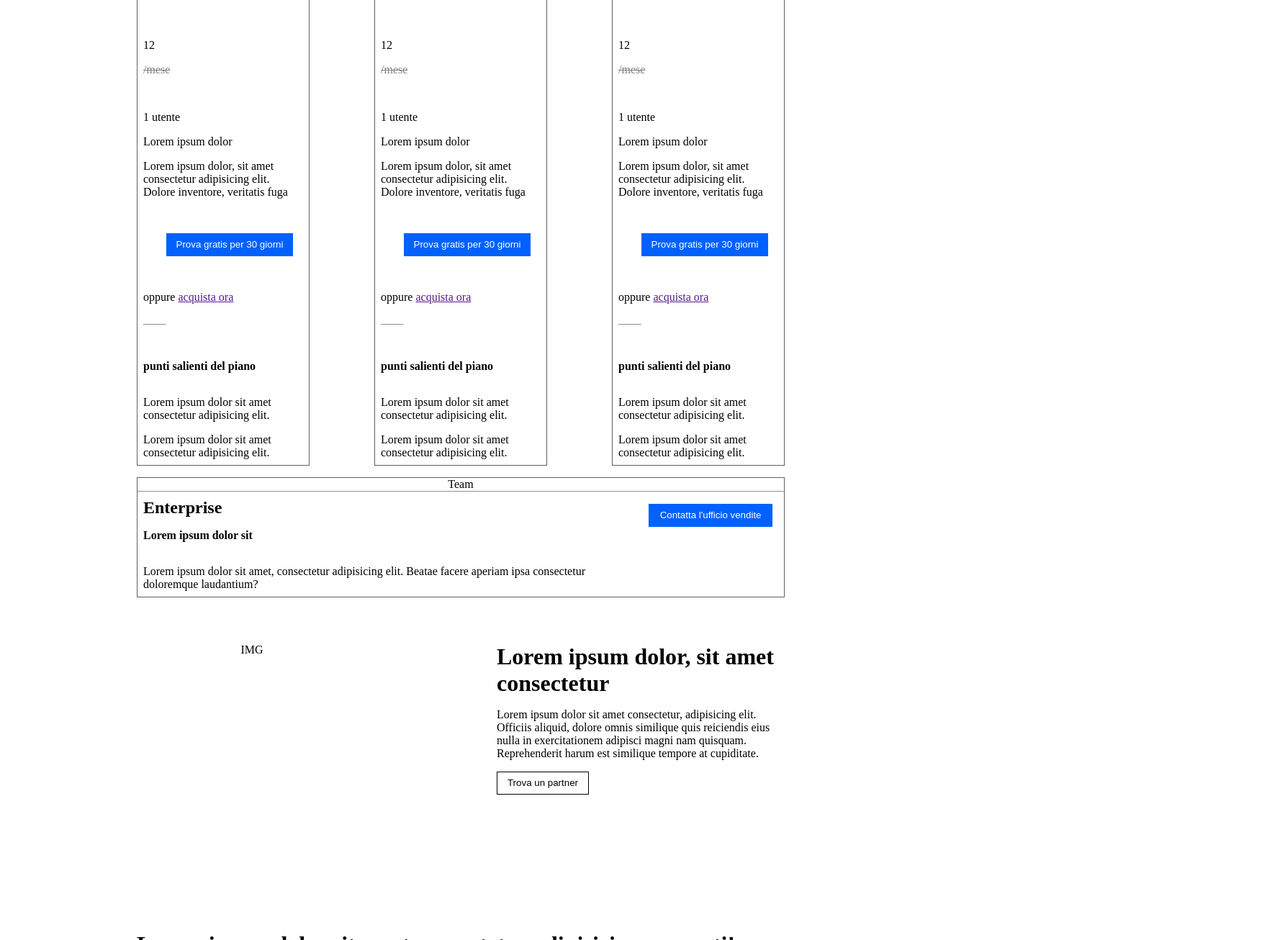
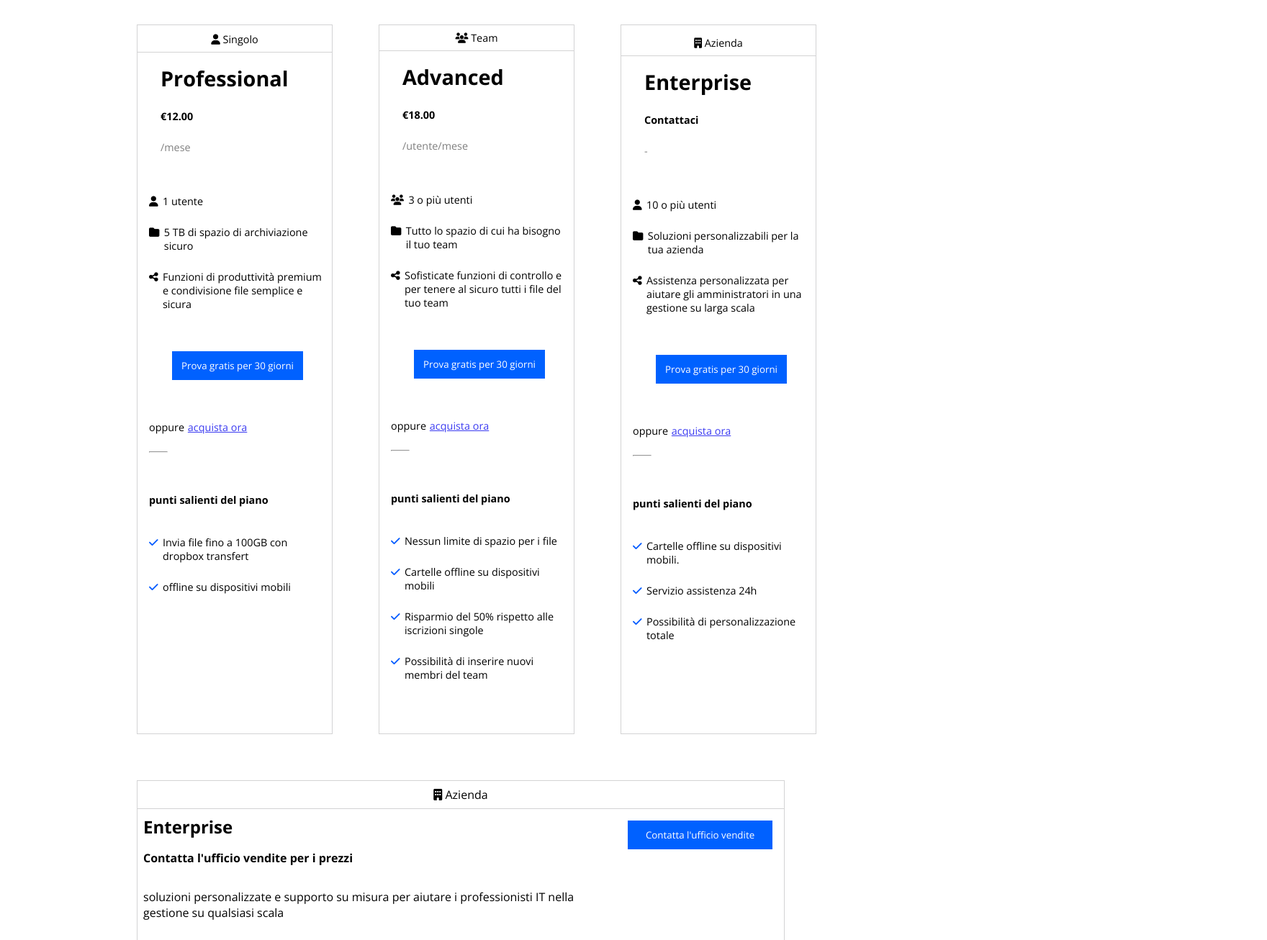
Before and after one commit to SimoneColombo1/htmlcss-dropbox, a plain HTML site: page index.html in a window 1280 px wide. Shown: the part 901-2207 px from the top of the page at 72% size, 1760 px wide, since content can reach past the window. Drawn offline with nearby package versions, Linux system fonts and the light colour scheme.

Commit message:
inserito il logo e il jumbotron nell'header / perfezionato inserendo loghi e scrivendo il testo corretto nel piano busness/ inserita immagine nella sezione del partner

```diff
--- a/css/style.css
+++ b/css/style.css
@@ -2,6 +2,7 @@
     margin:0;
     padding:0;
     box-sizing: border-box;
+    font-family: "Open Sans", sans-serif;
 
 }
 
@@ -36,6 +37,13 @@ nav button{
     width: 4rem;
 
 }
+
+.logo{
+    width: 6.3rem;
+    height: 1.5rem;
+    margin: 0.8rem 0rem 0rem 1rem;
+}
+
 .button-blue{
     background-color:#0061ff ;
     color: white;
@@ -61,35 +69,60 @@ h1{
 }
 
 #jumbo button{
-    height: 2rem;
+    height: 2.5rem;
     width: 10rem;
 
 
 }
 #jumbo p{
-    padding: 2rem 0rem 2rem 0rem;
+    padding: 2rem 6rem 2rem 0rem;
+
+    font-size: 1.3rem;
 }
 
 #jumbo div{
     display: flex;
     flex-direction: row;
+    width: 40rem;
 }
 
-#jumbo div span{
-    padding-left: 30rem;
+
+#jumbo img{
+    display: flex;
+
+    width: 50rem;
+     height: 30rem;
+     position: absolute;
+     left: 60rem;
+     top: 16rem ;
+
+
 }
 
-.fa-solid{
+#divisore{
+    padding-top: 8rem;
+
+}
+.fa-arrow-down{
     font-size: 4rem;
     padding-bottom: 2rem;
+}
+
+.piani hr{
+    color: #e9e9ea;
 }
 
 .piani{
     display: flex;
     flex-direction: column;
     justify-content: center;
-    border: #606060 solid 1px ;
-    width: 15rem;
+    border: #d3d3d4 solid 1px  ;
+    margin-right: 4rem;
+    width: 17rem;
+    font-size: 0.9rem;
+    padding-bottom: 4rem;
+
+
 
 }
 .piani p{
@@ -98,33 +131,64 @@ h1{
 }
 .piani h3{
     font-size: 1.8rem;
-    padding: 2rem 1rem ;
+    padding: 0rem 1rem ;
 }
 .piani li{
     list-style: none;
-    padding: 0.5rem;
+    padding: 1rem 0.5rem 0.5rem 1rem;
 
 }
 
 .gray {
     color: gray;
-    text-decoration: line-through;
-    padding-bottom: 4rem;
+
+    padding-bottom:  4rem;
+    margin-left: 1rem;
 }
 
 .contenitore-lista{
     padding-bottom: 2rem;
+
+
+
+}
+
+.border{
+    border-bottom: solid 1px #d3d3d4;
+
+
 }
 
 #bottone-lista{
    margin: 2rem;
-   height: 2rem;
-   width: 11rem;
+   height: 2.5rem;
+   width: 18rem;
 }
 .divisore-lista{
     display: inline-block;
     width: 2rem;
     padding-bottom: 2rem;
+
+
+
+
+}
+li strong{
+    padding-left: 1rem;
+}
+
+
+   .piani li a{
+    color:#3c3cf1;
+    padding-left: 0.3rem;
+   }
+.piani li{
+    display: flex;
+    flex-direction: row;
+}
+.piani li span{
+    display: block;
+    padding-right: 0.4rem;
 }
 
 li h4{
@@ -139,6 +203,7 @@ li h4{
     display: flex;
     flex-direction: row;
     justify-content: space-between;
+
  }
  .contenitore-2{
 
@@ -147,14 +212,21 @@ li h4{
 
  }
  .contenitore-2 h2{
-    font-size: 2rem;
+    font-size: 3rem;
     padding-top: 4rem;
  }
  .tabella-2{
 
-    border: solid #606060 1px;
-    margin-top: 1rem;
+    border: solid #d3d3d4 1px;
+    margin-top: 4rem;
+    padding-bottom: 1.5rem;
 
+
+ }
+ .tabella-2 span{
+    border-bottom: solid 1px #d3d3d4;
+    display: block;
+    padding: 0.5rem;
  }
  .tabella-2 p{
     text-align: center;
@@ -167,11 +239,12 @@ li h4{
  }
  .tabella-2 div button{
     margin: 1rem 1rem 0rem 0rem;
-    height: 2rem;
-    width: 12rem;
+    height: 2.5rem;
+    width: 15rem;
  }
  .tabella-2 ul{
     list-style: none;
+
  }
  .tabella-2 li h3{
 
@@ -186,15 +259,16 @@ li h4{
     flex-direction: row;
     justify-content: space-between;
  }
- #img{
-    width: 20rem;
-    height: 20rem;
-    text-align: center;
+ .partner img{
+    width: 33rem;
+    height: 33rem;
+
     padding-top: 4rem;
 
  }
  .partner div{
-   width: 25rem;
+   padding: 3rem 0rem 0rem 2rem;
+    width: 25rem;
    height: 25rem;
  }
 
@@ -207,12 +281,13 @@ li h4{
 
  .partner button{
 
-    width: 8rem;
-    height: 2rem;
+    width: 9rem;
+    height: 2.5rem;
     margin-top: 1rem;
  }
- .partner h2{
-    padding-bottom: 1rem;
+ .partner h3{
+    padding: 5rem 0rem 1rem 0rem;
+    font-size: 1.5rem;
  }
  .cards{
     display: flex;
--- a/index.html
+++ b/index.html
@@ -6,14 +6,17 @@
     <title>Dropbox</title>
     <link rel="stylesheet" href="./css/style.css">
     <link rel="stylesheet" href="https://cdnjs.cloudflare.com/ajax/libs/font-awesome/6.5.2/css/all.min.css ">
-    </title>
+    <link rel="preconnect" href="https://fonts.googleapis.com">
+<link rel="preconnect" href="https://fonts.gstatic.com" crossorigin>
+<link href="https://fonts.googleapis.com/css2?family=Open+Sans:ital,wght@0,300..800;1,300..800&display=swap" rel="stylesheet">
+
 </head>
 <body>
     <header>
        <!--Navbar-->
         <nav>
            <section>
-     <p>LOGO</p>
+     <img src="./img/logo-small.png" alt="logo dropbox" class="logo">
             <ul><li>
                 Perchè Dropbox
                     </li></ul>
@@ -27,10 +30,10 @@
               </section>
                <section>
                 <ul>
-                    <li>supporto</li>
+                    <li>Supporto</li>
                 </ul>
                <ul>
-                <li>contatta l'ufficio vendite</li>
+                <li>Contatta l'ufficio vendite</li>
             </ul>
                 <ul>
                     <li>Accedi</li>
@@ -41,14 +44,14 @@
           <section class="contenitore-1">      <!--Jumbo-->
             <section id="jumbo">
 
-                    <h1> ipsum dolor sit amet consectetur adipisicing elit. Molestiae nisi perferendis </h1>
+                    <h1> Tutto ciò che ti serve per il lavoro, in unico posto </h1>
                     <div>
-                        <p>Lorem ipsum dolor sit amet consectetur adipisicing elit. Doloribus voluptas ex ipsum dignissimos quia beatae dolorem ea tempore possimus suscipit, quidem sed quos, molestiae enim blanditiis voluptatibus. Inventore, quis temporibus?</p>
-                        <span>IMG</span>
+                        <p>Finalmente tutti i tuoi strumenti, contenuti e collaboratori sono accessibili dallo stesso posto. Dropbox buisness è più di uno spazio di archiviazione sicuro: è un modo intelligente e integrato per ottimizzare il flusso di lavoro esistente. </p>
+
                     </div>
+                    <img src="./img/jumbo.png" alt="jumbo">
 
 
-                    </div>
                     <button class="button-blue">Inizia la prova gratuita</button>
 
                     <p>annulla in qualsiasi momento</p>
@@ -60,7 +63,7 @@
             </header>
     <main>
         <section class="contenitore-2">
-              <h2>Trova il piano buisness che fa per te</h2>
+              <h2 id="divisore">Trova il piano buisness che fa per te</h2>
 
               <span class="check">
                 <input type="radio" name="1"> Fatturazione mensile</span>
@@ -69,8 +72,9 @@
               </span>
               <section class="tabelle">
               <div class="piani">
-               <p>singolo</p>
-                <hr>
+                <span class="border"><p><i class="fa-solid fa-user"></i> Singolo</p></span>
+
+
                <ul>
 
 
@@ -78,20 +82,20 @@
                     <h3>Professional</h3>
                 </li>
                 <div class="contenitore-lista">
-                   <li>12
+                   <li> <strong>&euro;12.00</strong>
 
                    </li>
                    <li class="gray">
                     /mese</li>
                 </div>
                 <li>
-                    1 utente
+                   <span><i class="fa-solid fa-user"></i></span>  1 utente
                 </li>
                 <li>
-                    Lorem ipsum dolor
+                    <span><i class="fa-solid fa-folder"></i></span>  5 TB di spazio di archiviazione sicuro
                 </li>
-                <li>
-                    Lorem ipsum dolor, sit amet consectetur adipisicing elit. Dolore inventore, veritatis fuga
+                <li >
+                    <span><i class="fa-solid fa-share-nodes"></i> </span> Funzioni di produttività premium e condivisione file semplice e sicura
                 </li>
                 <li>
                     <button class="button-blue" id="bottone-lista">
@@ -105,39 +109,46 @@
                     <h4>punti salienti del piano</h4>
                 </li>
                 <li>
-                    Lorem ipsum dolor sit amet consectetur adipisicing elit.
+                   <span><i class="fa-solid fa-check" style="color:#065cff ;"></i></span> Invia file fino a 100GB con dropbox transfert
                 </li>
-                <li>Lorem ipsum dolor sit amet consectetur adipisicing elit.</li>
-
+                <li> <span><i class="fa-solid fa-check" style="color:#065cff ;"></i></span> offline su dispositivi mobili</li>
+                <li></li>
+                <li></li>
+                <li></li>
+                <li></li>
+                <li></li>
                </ul>
 
 
 
             </div>
+
+
             <div class="piani">
-                <p>singolo</p>
-                 <hr>
+                <span class="border"> <p><i class="fa-solid fa-users"></i>  Team</p></span>
+
+
                  <ul>
 
 
                    <li>
-                     <h3>Professional</h3>
+                      <h3>Advanced</h3>
                   </li>
                   <div class="contenitore-lista">
-                    <li>12
+                     <li> <strong>&euro;18.00</strong>
 
                      </li>
                      <li class="gray">
-                     /mese</li>
+                      /utente/mese</li>
                   </div>
                   <li>
-                     1 utente
+                     <span><i class="fa-solid fa-users"></i></i></span>  3 o più utenti
                   </li>
                   <li>
-                     Lorem ipsum dolor
+                      <span><i class="fa-solid fa-folder"></i></span>  Tutto lo spazio di cui ha bisogno il tuo team
                   </li>
-                 <li>
-                     Lorem ipsum dolor, sit amet consectetur adipisicing elit. Dolore inventore, veritatis fuga
+                  <li >
+                      <span><i class="fa-solid fa-share-nodes"></i> </span>  Sofisticate funzioni di controllo e per tenere al sicuro tutti i file del tuo team
                   </li>
                   <li>
                       <button class="button-blue" id="bottone-lista">
@@ -151,39 +162,41 @@
                       <h4>punti salienti del piano</h4>
                   </li>
                   <li>
-                     Lorem ipsum dolor sit amet consectetur adipisicing elit.
+                      <span><i class="fa-solid fa-check" style="color:#065cff ;"></i></span>Nessun limite di spazio per i file
                   </li>
-                 <li>Lorem ipsum dolor sit amet consectetur adipisicing elit.</li>
-
+                  <li><span><i class="fa-solid fa-check" style="color:#065cff ;"></i></span>Cartelle offline su dispositivi mobili</li>
+                  <li><span><i class="fa-solid fa-check" style="color:#065cff ;"></i></span>Risparmio del 50&#37; rispetto alle iscrizioni singole</li>
+                  <li><span><i class="fa-solid fa-check" style="color:#065cff ;"></i></span>Possibilità di inserire nuovi membri del team</li>
                  </ul>
 
 
 
               </div>
               <div class="piani">
-                <p>singolo</p>
-                 <hr>
+                <span class="border"><p><i class="fa-solid fa-building"></i> Azienda</p></span>
+
+
                  <ul>
 
 
                    <li>
-                     <h3>Professional</h3>
+                      <h3>Enterprise</h3>
                   </li>
                   <div class="contenitore-lista">
-                    <li>12
+                     <li> <strong>Contattaci</strong>
 
                      </li>
                      <li class="gray">
-                     /mese</li>
+                      -</li>
                   </div>
                   <li>
-                     1 utente
+                     <span><i class="fa-solid fa-user"></i></span>  10 o più utenti
                   </li>
                   <li>
-                     Lorem ipsum dolor
+                      <span><i class="fa-solid fa-folder"></i></span>  Soluzioni personalizzabili per la tua azienda
                   </li>
-                 <li>
-                     Lorem ipsum dolor, sit amet consectetur adipisicing elit. Dolore inventore, veritatis fuga
+                  <li >
+                      <span><i class="fa-solid fa-share-nodes"></i> </span> Assistenza personalizzata per aiutare gli amministratori in una gestione su larga scala
                   </li>
                   <li>
                       <button class="button-blue" id="bottone-lista">
@@ -197,26 +210,35 @@
                       <h4>punti salienti del piano</h4>
                   </li>
                   <li>
-                     Lorem ipsum dolor sit amet consectetur adipisicing elit.
+                    <span><i class="fa-solid fa-check" style="color:#065cff ;"></i></span>Cartelle offline su dispositivi mobili.
                   </li>
-                 <li>Lorem ipsum dolor sit amet consectetur adipisicing elit.</li>
+                  <li><span><i class="fa-solid fa-check" style="color:#065cff ;"></i></span>Servizio assistenza 24h</li>
+                  <li><span><i class="fa-solid fa-check" style="color:#065cff ;"></i></span>Possibilità di personalizzazione totale</li>
+                  <li></li>
+                  <li>
+                </li>
+
+
+
 
                  </ul>
+
+
 
               </div>
              </section>
              </div>
             <section class="tabella-2">
 
-                <p> Team </p>
-               <hr>
+                <span><p><i class="fa-solid fa-building"></i> Azienda</p></span>
              <div>
+
                   <ul>
 
 
                   <li><h3> Enterprise</h3> </li>
-                       <li><h4>Lorem ipsum dolor sit  </h4></li>
-                       <li>Lorem ipsum dolor sit amet, consectetur adipisicing elit. Beatae facere aperiam ipsa consectetur doloremque laudantium?</li>
+                       <li><h4>Contatta l'ufficio vendite per i prezzi </h4></li>
+                       <li>soluzioni personalizzate e supporto su misura per aiutare i professionisti IT nella gestione su qualsiasi scala </li>
                     </ul>
 
                        <button class="button-blue">Contatta l'ufficio vendite</button>
@@ -224,10 +246,10 @@
             </section>
 
           <section class="partner">
-            <div id="img"> IMG</div>
+            <img src="./img/partner.png" alt="due persone che parlano" >
             <div>
-                <h2>Lorem ipsum dolor, sit amet consectetur </h2>
-            <p>Lorem ipsum dolor sit amet consectetur, adipisicing elit. Officiis aliquid, dolore omnis similique quis reiciendis eius nulla in exercitationem adipisci magni nam quisquam. Reprehenderit harum est similique tempore at cupiditate.</p>
+                <h3>Entra in contatto con un partner dropbox  </h3>
+            <p>Trova un partner Dropbox e HelloSign di fiducia. Ottieni le soluzioni e i servizi necessari per raggiungere i tuoi obbiettivi aziendali, tra cui implementazione, integrazione gestione e supporto continui</p>
             <button class="button-white">Trova un partner</button>
         </div>
           </section>
```
Lines whose indentation alone changed are shown as unchanged.
